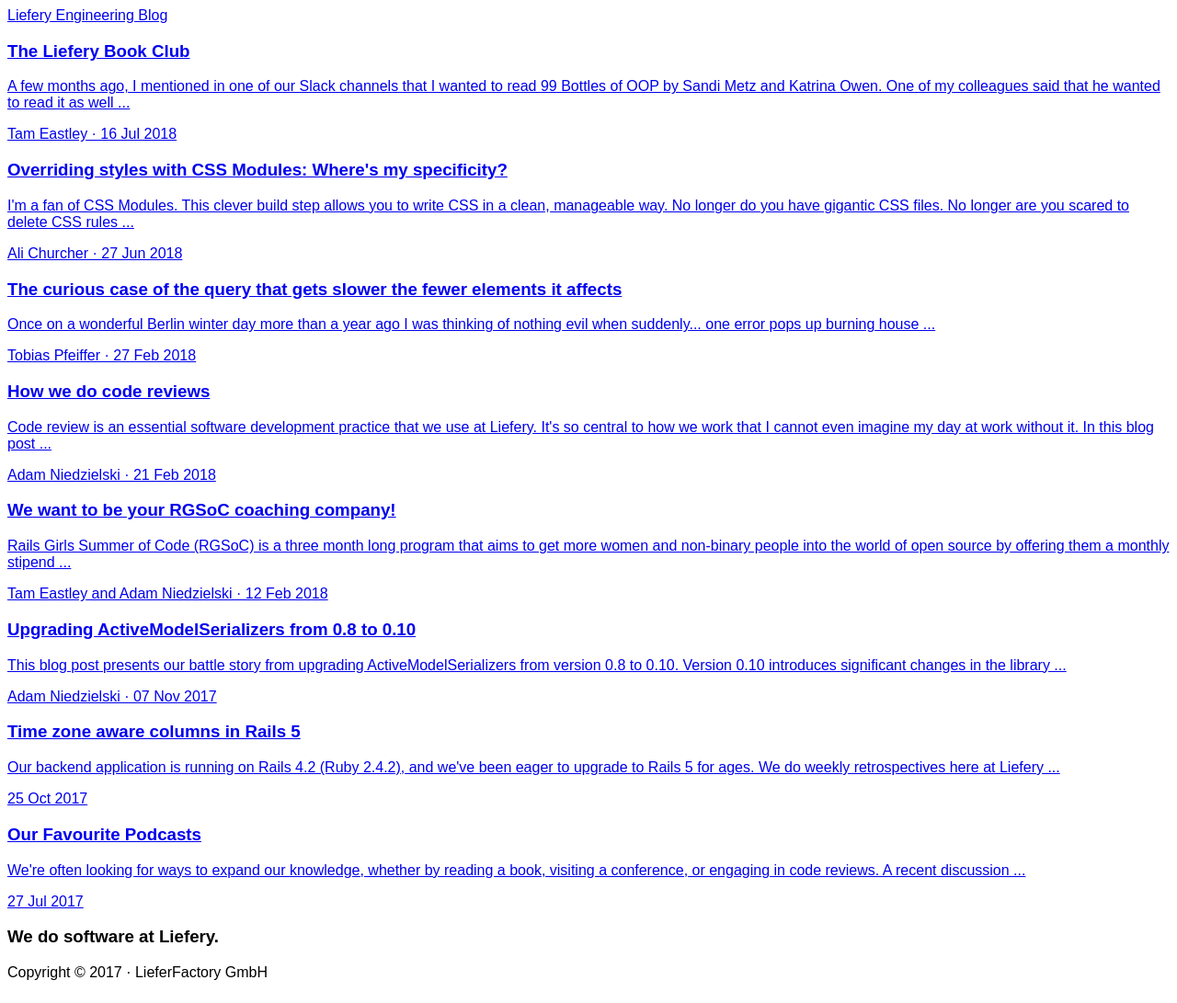
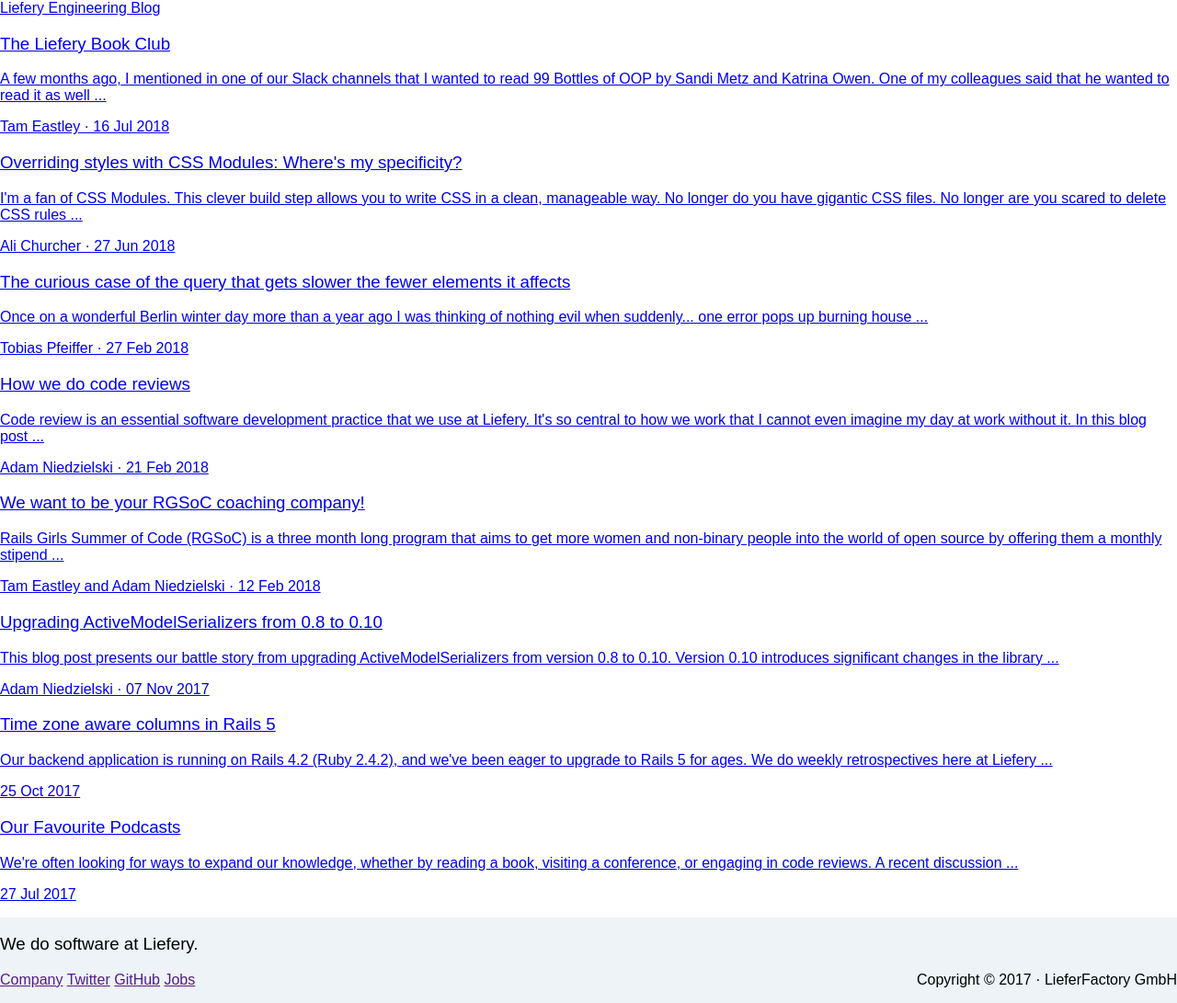
Before and after one commit to liefery-it-legacy/blog, a Jekyll site: the page built from index.md, in a window 1280 px wide. Shown: the whole page at 92% size. Built offline with Jekyll 4.4.1, drawn with Linux system fonts in a browser that asks for light colours; some web fonts are replaced.

Commit message:
add color palette

```diff
--- a/_includes/footer.html
+++ b/_includes/footer.html
@@ -1,6 +1,12 @@
 <footer>
   <section>
     <h3>We do software at Liefery.</h3>
+    <p>
+      <a target="_blank" href="">Company</a>
+      <a target="_blank" href="">Twitter</a>
+      <a target="_blank" href="">GitHub</a>
+      <a target="_blank" href="">Jobs</a>
+    </p>
   </section>
   <p>Copyright &copy; 2017 · LieferFactory GmbH</p>
 </footer>
--- /dev/null
+++ b/_sass/_typography.scss
@@ -0,0 +1,7 @@
+h1 {
+  font-weight: bold;
+}
+
+h2, h3, h4, h5, h6 {
+  font-weight: 500;
+}
--- /dev/null
+++ b/_sass/_variables.scss
@@ -0,0 +1,15 @@
+$breakpoints: (
+  small: 600px,
+  large: 1080px
+);
+
+$palette: (
+  lightest: #FFF,
+  light: #EDF3F6,
+  lightgrey: #A5AFB5,
+  darkgrey: #7E8F99,
+  dark: #40484D,
+  darkest: #2B3439,
+  blue: #38A1E8,
+  orange: #E8AE38
+);
--- a/_sass/components/_footer.scss
+++ b/_sass/components/_footer.scss
@@ -1,3 +1,8 @@
 footer {
-
+  background: map-get($palette, light);
+  @media screen and (min-width: map-get($breakpoints, small)) {
+    display: flex;
+    justify-content: space-between;
+    align-items: flex-end;
+  }
 }
--- a/css/main.scss
+++ b/css/main.scss
@@ -6,6 +6,8 @@
 @import url("https://rsms.me/inter/inter-ui.css");
 
 @import
+  "variables",
+  "typography",
   "emoji",
   "syntax-highlighting",
   "components/footer",
@@ -13,5 +15,12 @@
 ;
 
 body {
+  margin: 0;
+  padding: 0;
   font-family: inter-ui, sans-serif;
+  font-feature-settings: "calt", "tnum", "zero", "ss01", "case";
 }
+
+* {
+  -webkit-tap-highlight-color: rgba(0, 0, 0, 0);
+}
```
